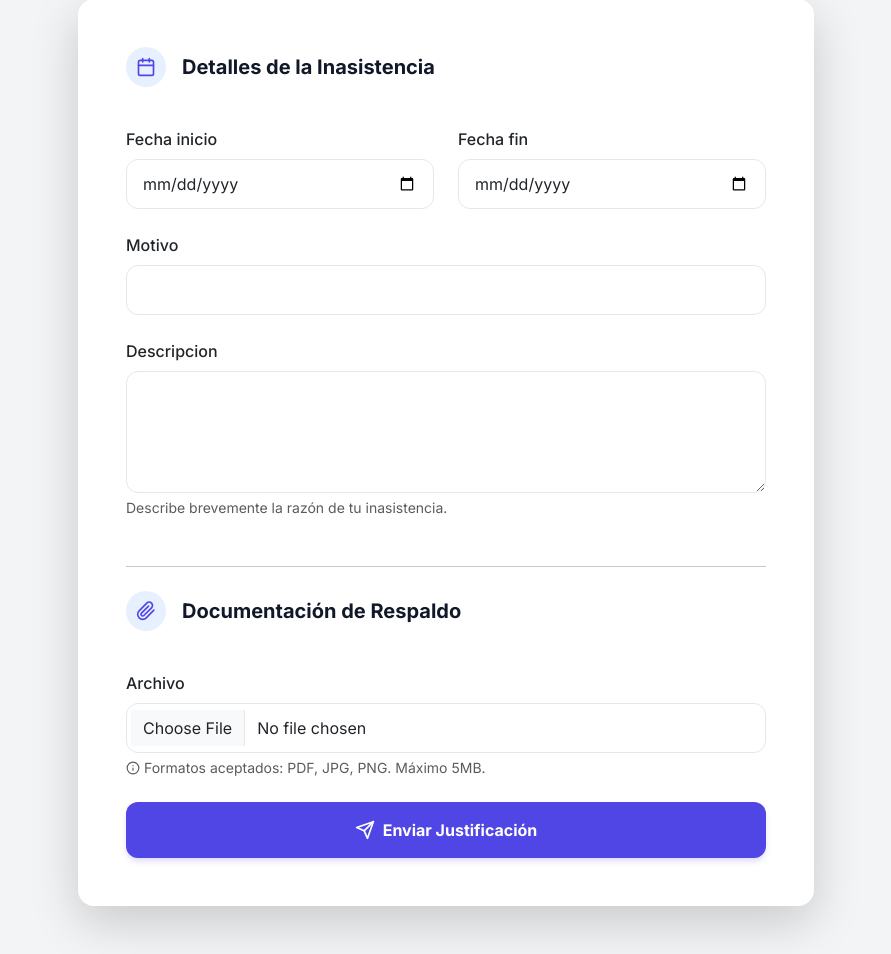
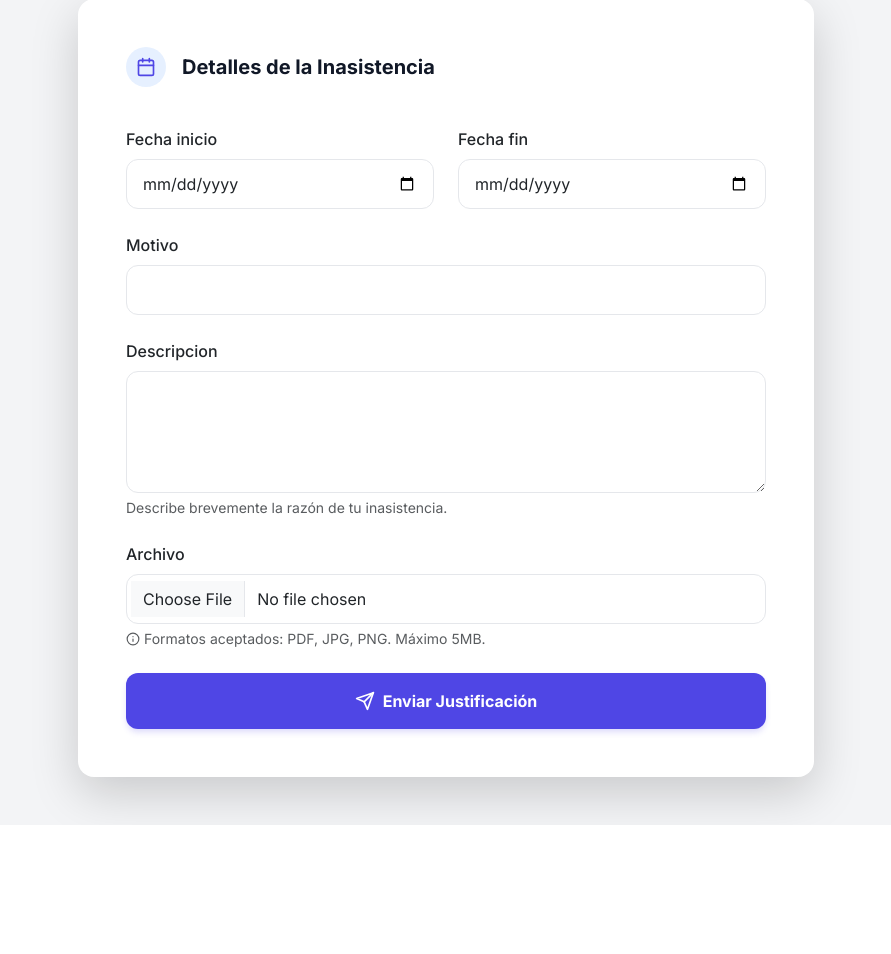
Before and after one commit to MaxiCandiaJara/Justifacil, a Django app: page /justificaciones/nueva/ in a window 1280 px wide. Shown: the part 192-1146 px from the top of the page, without its empty margins (194-1085 px from the left). After the commit the page ends 1017 px from the top, so only its background shows below. Run offline with Django 5.2, Linux system fonts and the light colour scheme; a user stored in the database is signed in.

Commit message:
Modifico detalles visuales pequeños

```diff
--- a/templates/accounts/login.html
+++ b/templates/accounts/login.html
@@ -18,7 +18,6 @@
             </svg>
           </div>
           <h1 class="h3 fw-bold">Bienvenido</h1>
-          <p class="text-muted">Ingresa a tu cuenta para continuar</p>
         </div>
 
         <form method="post" novalidate>
--- a/templates/justificaciones/justificacion_form.html
+++ b/templates/justificaciones/justificacion_form.html
@@ -73,23 +73,6 @@
             </div>
 
             <div class="col-12">
-              <hr class="my-4">
-              <div class="d-flex align-items-center mb-3">
-                <div
-                  class="bg-primary bg-opacity-10 text-primary rounded-circle d-flex align-items-center justify-content-center me-3"
-                  style="width: 40px; height: 40px;">
-                  <svg xmlns="http://www.w3.org/2000/svg" width="20" height="20" viewBox="0 0 24 24" fill="none"
-                    stroke="currentColor" stroke-width="2" stroke-linecap="round" stroke-linejoin="round">
-                    <path
-                      d="M21.44 11.05l-9.19 9.19a6 6 0 0 1-8.49-8.49l9.19-9.19a4 4 0 0 1 5.66 5.66l-9.2 9.19a2 2 0 0 1-2.83-2.83l8.49-8.48">
-                    </path>
-                  </svg>
-                </div>
-                <h5 class="mb-0 fw-bold">Documentación de Respaldo</h5>
-              </div>
-            </div>
-
-            <div class="col-12">
               <label class="form-label fw-medium">{{ doc_form.archivo.label }}</label>
               <div class="input-group">
                 {{ doc_form.archivo }}
```
